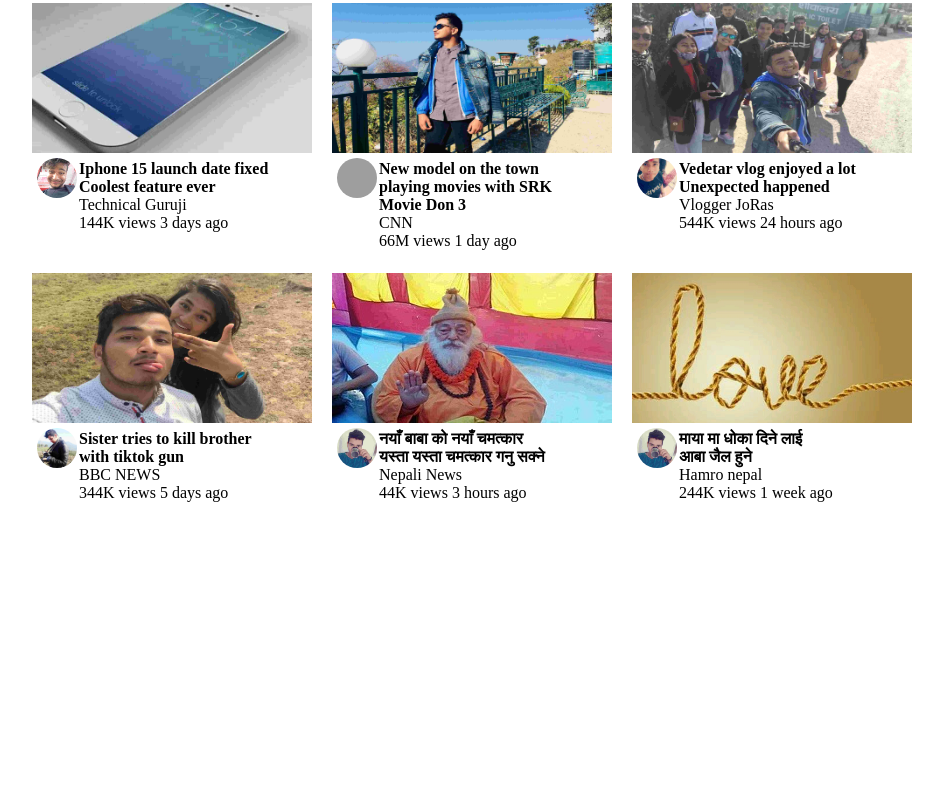
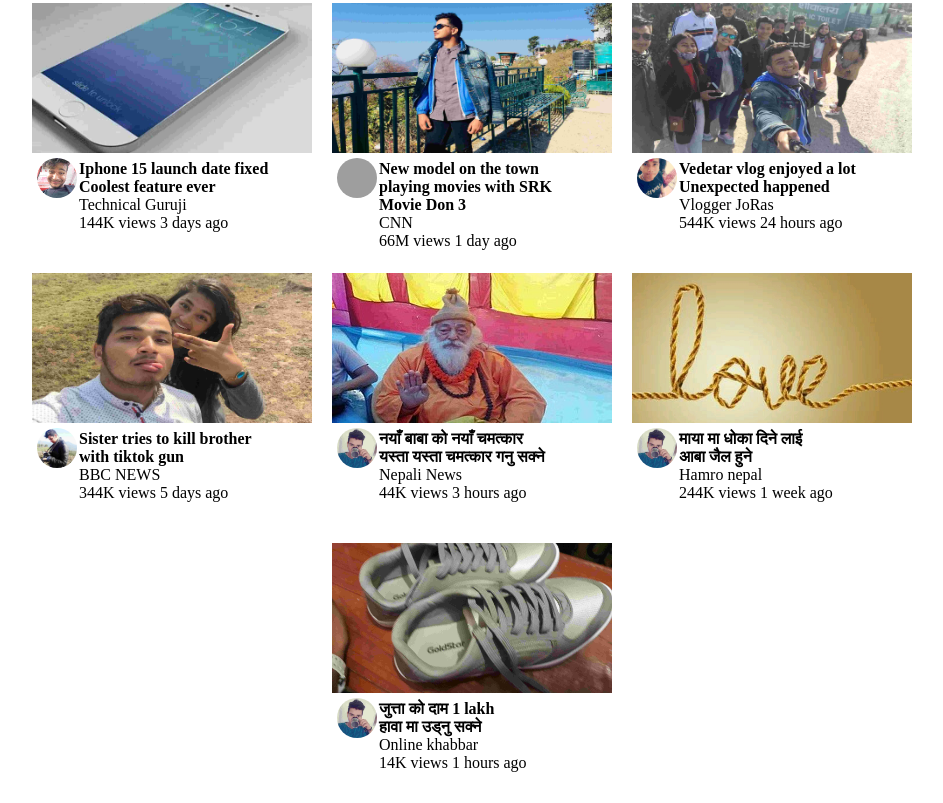
Before and after one commit to adhikarisaroj795/Html-project, a plain HTML site: page index.html in a window 1280 px wide. Shown: the part 967-1770 px from the top of the page, without its empty margins (238-1181 px from the left). Before the commit the page ends 1500 px from the top, so only its background shows below. Drawn offline with Linux system fonts and the light colour scheme; grey boxes are pictures that could not be loaded.

Commit message:
final push

```diff
--- a/index.html
+++ b/index.html
@@ -272,7 +272,7 @@
 
 
 
-<!-- <div class="bux">
+<div class="bux">
 		<div class="first"> <img src="image/jutta.jpg"> </div>
 		<div class="txt">
 			<div class="smallpic"> <img src="image/circle2.jpg"> </div>
@@ -284,7 +284,7 @@
 			</div>
 
 		</div>
-	</div> -->
+	</div>
 
 
 
```
